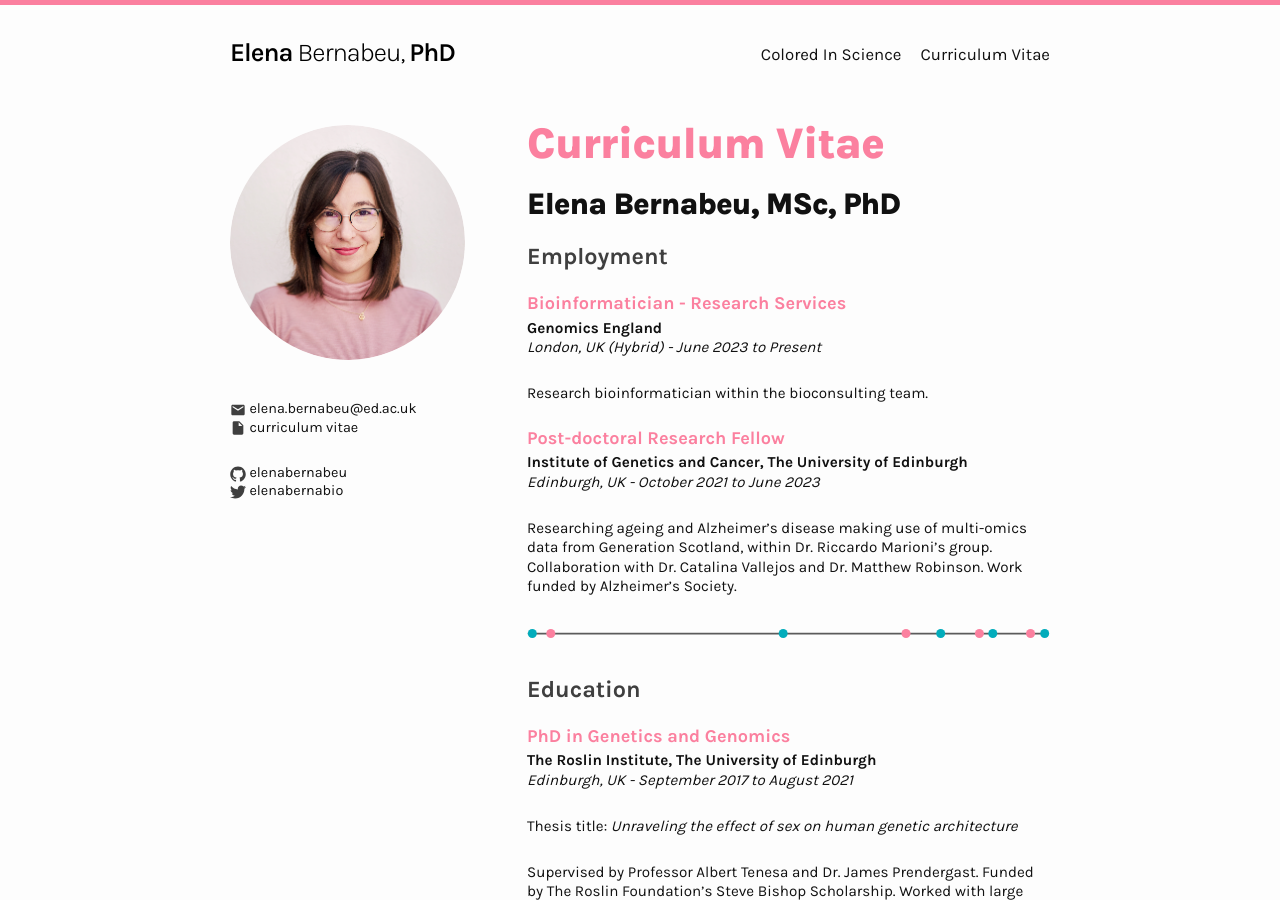
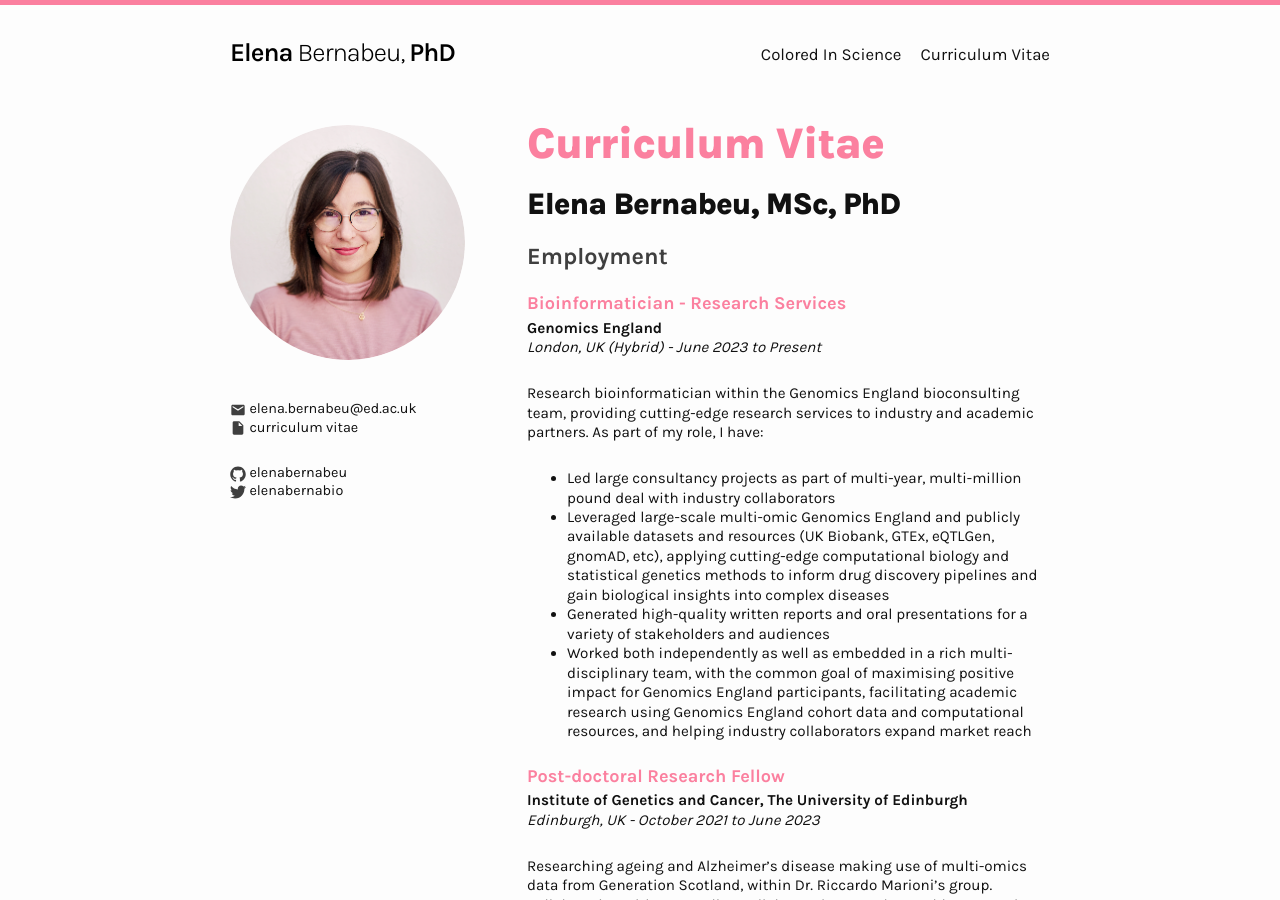
Before and after one commit to elenabernabeu/elenabernabeu.github.io, a Jekyll site: the page built from cv.markdown, in a window 1280 px wide and 900 px high. Built offline with Jekyll 4.4.1, drawn with Linux system fonts in a browser that asks for light colours.

Commit message:
Update CV

```diff
--- a/cv.markdown
+++ b/cv.markdown
@@ -23,7 +23,12 @@ twitter: "elenabernabio"
 **Genomics England**
 *London, UK (Hybrid) - June 2023 to Present*
 
-Research bioinformatician within the bioconsulting team.
+Research bioinformatician within the Genomics England bioconsulting team, providing cutting-edge research services to industry and academic partners. As part of my role, I have:
+
+- Led large consultancy projects as part of multi-year, multi-million pound deal with industry collaborators
+- Leveraged large-scale multi-omic Genomics England and publicly available datasets and resources (UK Biobank, GTEx, eQTLGen, gnomAD, etc), applying cutting-edge computational biology and statistical genetics methods to inform drug discovery pipelines and gain biological insights into complex diseases
+- Generated high-quality written reports and oral presentations for a variety of stakeholders and audiences
+- Worked both independently as well as embedded in a rich multi-disciplinary team, with the common goal of maximising positive impact for Genomics England participants, facilitating academic research using Genomics England cohort data and computational resources, and helping industry collaborators expand market reach
 
 #### **Post-doctoral Research Fellow**
 **Institute of Genetics and Cancer, The University of Edinburgh**
```
Also changed, not shown: 1 other file.
